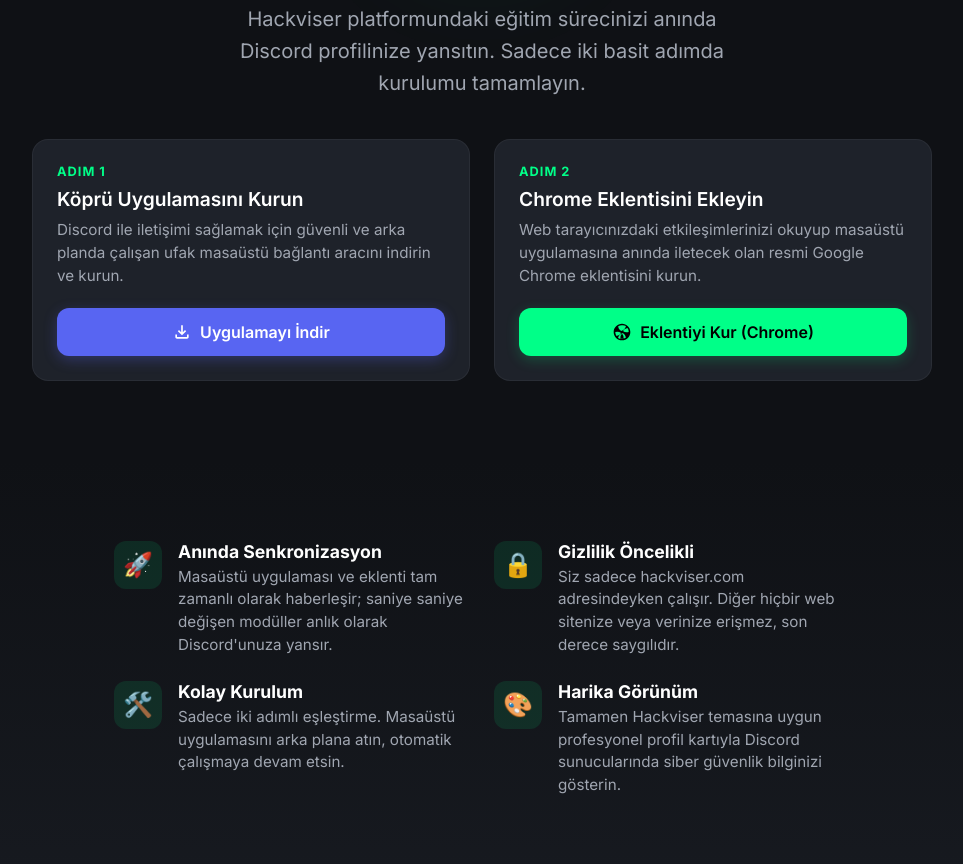
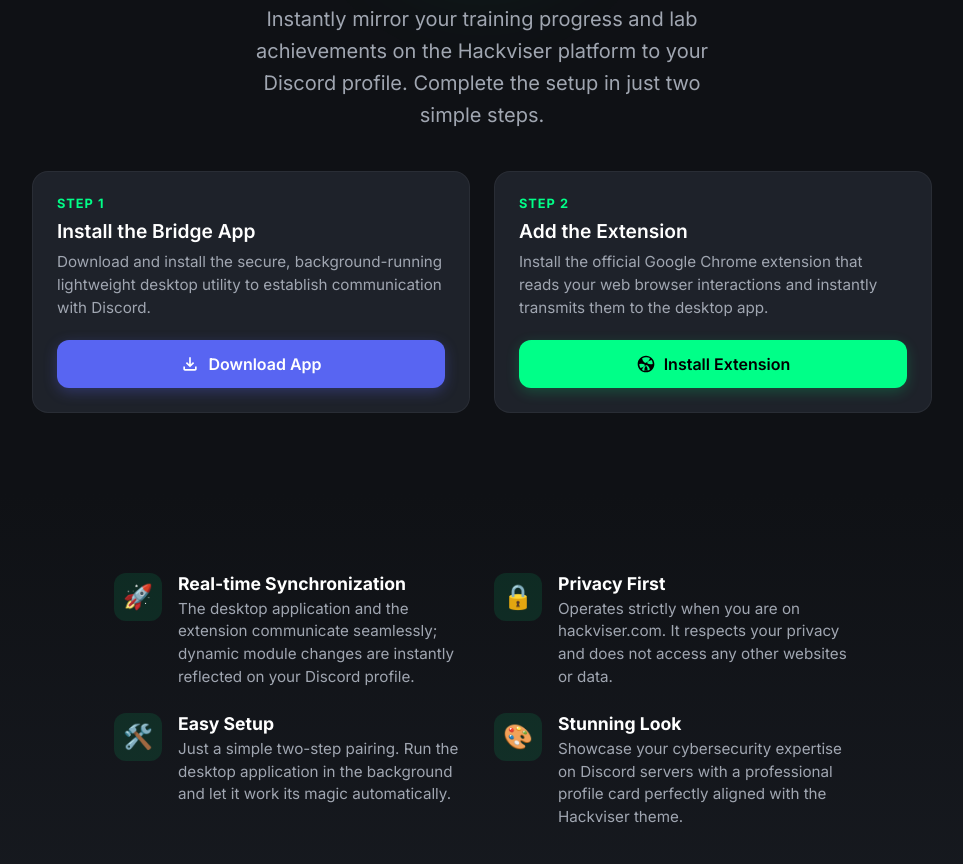
Before and after one commit to efekrbas/hackviser-discord-rpc, a browser extension: page website/index.html in a window 1280 px wide. Shown: the part 288-1152 px from the top of the page, without its empty margins (158-1121 px from the left). Drawn offline with Linux system fonts and the light colour scheme.

Commit message:
Styling: Translate landing page promo terminology to English

```diff
--- a/website/index.html
+++ b/website/index.html
@@ -267,37 +267,37 @@
     <section class="hero">
         <img src="assets/1679414162991.jpg" alt="Hackviser Logo" class="logo">
         <h1>Discord Rich Presence</h1>
-        <p class="subtitle">Hackviser platformundaki eğitim sürecinizi anında Discord profilinize yansıtın. Sadece iki
-            basit adımda kurulumu tamamlayın.</p>
+        <p class="subtitle">Instantly mirror your training progress and lab achievements on the Hackviser platform to
+            your Discord profile. Complete the setup in just two simple steps.</p>
 
         <div class="steps">
             <!-- Step 1: Desktop App -->
             <div class="step-card">
-                <div class="step-number">Adım 1</div>
-                <h2 class="step-title">Köprü Uygulamasını Kurun</h2>
-                <p class="step-desc">Discord ile iletişimi sağlamak için güvenli ve arka planda çalışan ufak masaüstü
-                    bağlantı aracını indirin ve kurun.</p>
+                <div class="step-number">Step 1</div>
+                <h2 class="step-title">Install the Bridge App</h2>
+                <p class="step-desc">Download and install the secure, background-running lightweight desktop utility to
+                    establish communication with Discord.</p>
                 <a href="assets/HackviserRPC.zip" download class="btn btn-discord">
                     <svg class="icon-svg" viewBox="0 0 24 24" xmlns="http://www.w3.org/2000/svg">
                         <path
                             d="M12 16L7 11L8.4 9.55L11 12.15V4H13V12.15L15.6 9.55L17 11L12 16ZM6 20C5.45 20 4.97917 19.8042 4.5875 19.4125C4.19583 19.0208 4 18.55 4 18V15H6V18H18V15H20V18C20 18.55 19.8042 19.0208 19.4125 19.4125C19.0208 19.8042 18.55 20 18 20H6Z" />
                     </svg>
-                    Uygulamayı İndir
+                    Download App
                 </a>
             </div>
 
             <!-- Step 2: Chrome Extension -->
             <div class="step-card">
-                <div class="step-number">Adım 2</div>
-                <h2 class="step-title">Chrome Eklentisini Ekleyin</h2>
-                <p class="step-desc">Web tarayıcınızdaki etkileşimlerinizi okuyup masaüstü uygulamasına anında iletecek
-                    olan resmi Google Chrome eklentisini kurun.</p>
+                <div class="step-number">Step 2</div>
+                <h2 class="step-title">Add the Extension</h2>
+                <p class="step-desc">Install the official Google Chrome extension that reads your web browser
+                    interactions and instantly transmits them to the desktop app.</p>
                 <a href="https://chrome.google.com/webstore" target="_blank" class="btn btn-primary" id="btn-extension">
                     <svg class="icon-svg" viewBox="0 0 24 24" xmlns="http://www.w3.org/2000/svg">
                         <path
                             d="M12 22C6.477 22 2 17.523 2 12S6.477 2 12 2s10 4.477 10 10-4.477 10-10 10zm-1.894-1.928a8.038 8.038 0 0 0 3.788 0 8.006 8.006 0 0 0-1.894-6.284 8.006 8.006 0 0 0-1.894 6.284zM20.072 12a8.044 8.044 0 0 0-1.503-4.717 8.006 8.006 0 0 0-5.46 3.655 8.006 8.006 0 0 0 6.963 1.062zm-3.328-7.072A8.044 8.044 0 0 0 12 3.928a8.044 8.044 0 0 0-4.744 1.523 8.006 8.006 0 0 0 3.655 5.46 8.006 8.006 0 0 0 5.833-5.983zM3.928 12a8.044 8.044 0 0 0 1.503 4.717 8.006 8.006 0 0 0 5.46-3.655 8.006 8.006 0 0 0-6.963-1.062zM7.256 19.072A8.044 8.044 0 0 0 12 20.072a8.044 8.044 0 0 0 4.744-1.503 8.006 8.006 0 0 0-3.655-5.46 8.006 8.006 0 0 0-5.833 5.963z" />
                     </svg>
-                    Eklentiyi Kur (Chrome)
+                    Install Extension
                 </a>
             </div>
         </div>
@@ -308,33 +308,33 @@
             <div class="feature-item">
                 <div class="feature-icon">🚀</div>
                 <div class="feature-text">
-                    <h3>Anında Senkronizasyon</h3>
-                    <p>Masaüstü uygulaması ve eklenti tam zamanlı olarak haberleşir; saniye saniye değişen modüller
-                        anlık olarak Discord'unuza yansır.</p>
+                    <h3>Real-time Synchronization</h3>
+                    <p>The desktop application and the extension communicate seamlessly; dynamic module changes are
+                        instantly reflected on your Discord profile.</p>
                 </div>
             </div>
             <div class="feature-item">
                 <div class="feature-icon">🔒</div>
                 <div class="feature-text">
-                    <h3>Gizlilik Öncelikli</h3>
-                    <p>Siz sadece hackviser.com adresindeyken çalışır. Diğer hiçbir web sitenize veya verinize erişmez,
-                        son derece saygılıdır.</p>
+                    <h3>Privacy First</h3>
+                    <p>Operates strictly when you are on hackviser.com. It respects your privacy and does not access any
+                        other websites or data.</p>
                 </div>
             </div>
             <div class="feature-item">
                 <div class="feature-icon">🛠️</div>
                 <div class="feature-text">
-                    <h3>Kolay Kurulum</h3>
-                    <p>Sadece iki adımlı eşleştirme. Masaüstü uygulamasını arka plana atın, otomatik çalışmaya devam
-                        etsin.</p>
+                    <h3>Easy Setup</h3>
+                    <p>Just a simple two-step pairing. Run the desktop application in the background and let it work its
+                        magic automatically.</p>
                 </div>
             </div>
             <div class="feature-item">
                 <div class="feature-icon">🎨</div>
                 <div class="feature-text">
-                    <h3>Harika Görünüm</h3>
-                    <p>Tamamen Hackviser temasına uygun profesyonel profil kartıyla Discord sunucularında siber güvenlik
-                        bilginizi gösterin.</p>
+                    <h3>Stunning Look</h3>
+                    <p>Showcase your cybersecurity expertise on Discord servers with a professional profile card
+                        perfectly aligned with the Hackviser theme.</p>
                 </div>
             </div>
         </div>
```
